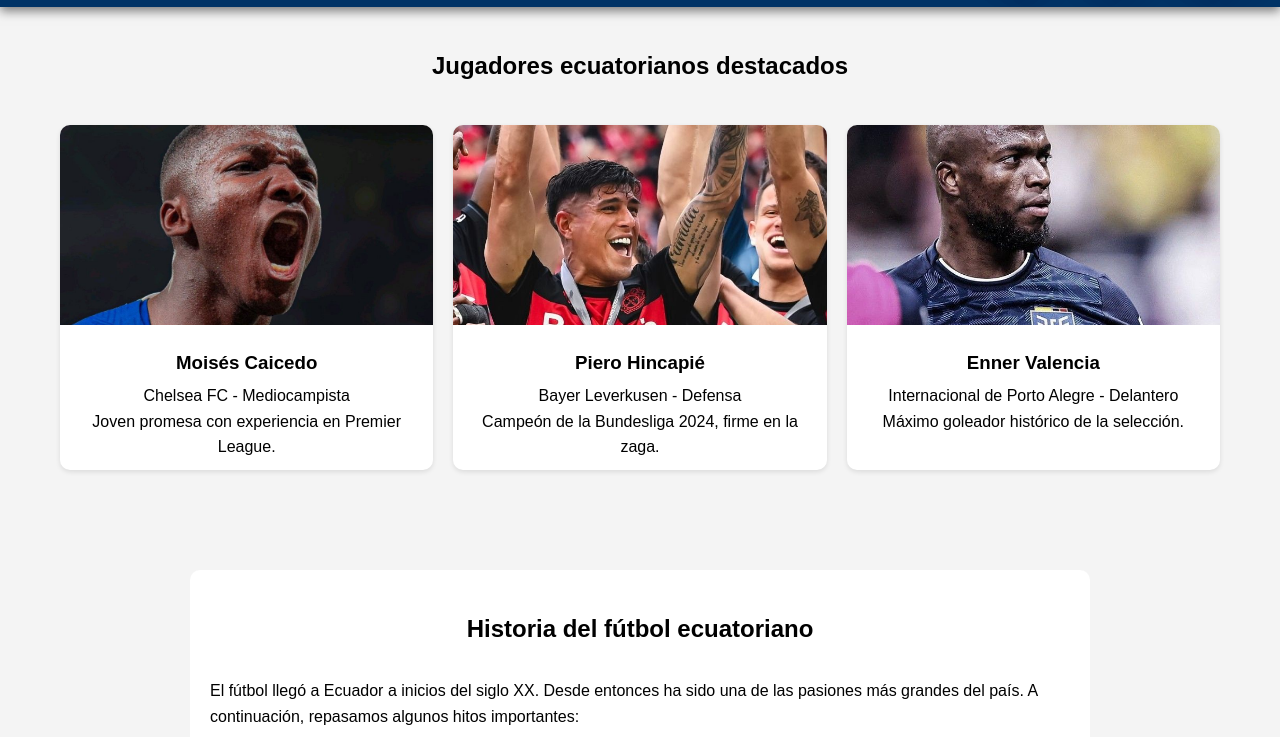
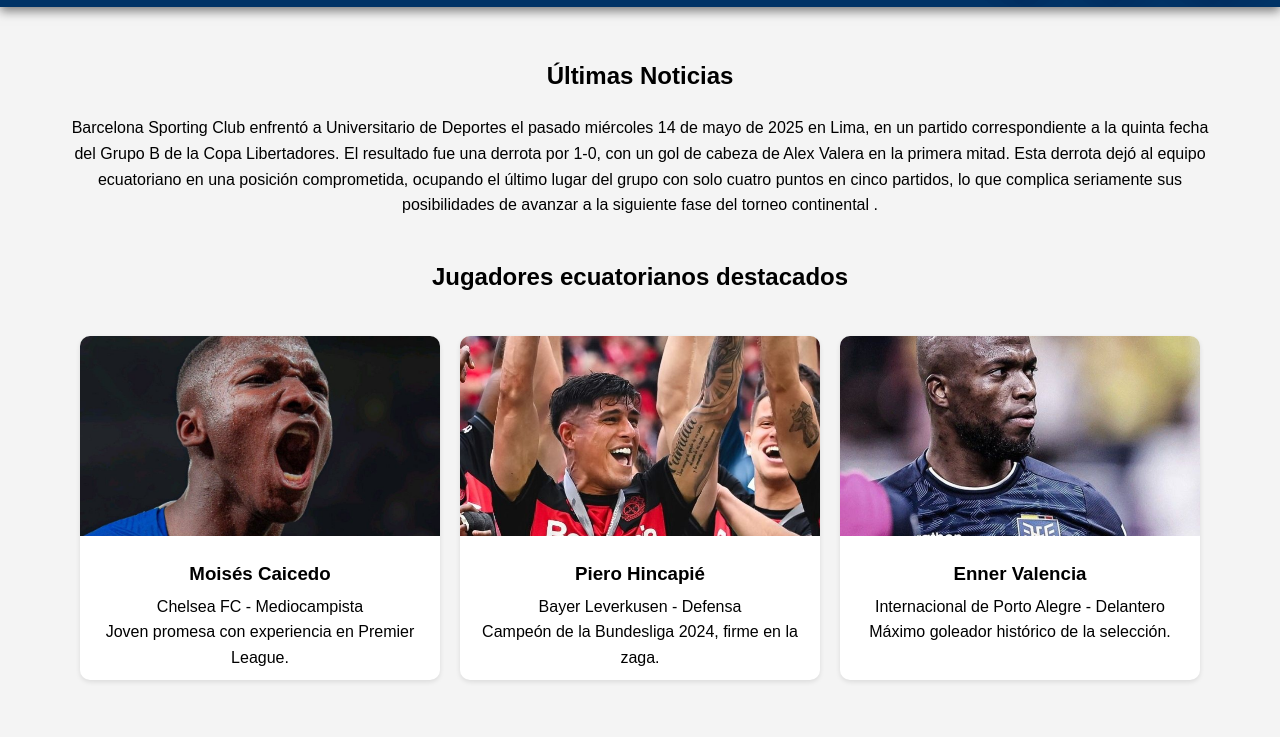
Before and after one commit to andreaBuenav/PROYECTO_1PARCIAL, a plain HTML site: page Index.html in a window 1280 px wide. Shown: the part 63-800 px from the top of the page. Drawn offline with Linux system fonts and the light colour scheme; a web font is replaced by a local one.

Commit message:
Add news section to showcase latest updates and adjust spacing in player section

```diff
--- a/CSS/estilos.css
+++ b/CSS/estilos.css
@@ -93,15 +93,24 @@
 }
 
 /* Sección jugadores */
+article.noticias h2 {
+  margin-bottom: 20px; /* Ajusta este valor al espacio que desees */
+}
+
+article.noticias p {
+  margin-bottom: 40px; /* Ajusta este valor al espacio que desees */
+}
+
+
 .jugadores {
   text-align: center;
   margin-bottom: 60px;
-  padding: 20px;
-  padding-top: 40px;
+  padding: 40px;
+  padding-top: 50px;
 }
 
 .jugadores h2 {
-  margin-top: 80x;
+  margin-top: 20x;
   margin-bottom: 20px;
 }
 
--- a/Index.html
+++ b/Index.html
@@ -29,6 +29,19 @@
     <main>
       <!-- Jugadores destacados -->
       <section class="jugadores">
+
+        <article class="noticias">
+    <h2>Últimas Noticias</h2>
+    <p>
+Barcelona Sporting Club enfrentó a Universitario de Deportes el pasado miércoles 14
+de mayo de 2025 en Lima, en un partido correspondiente a la quinta fecha del Grupo B de
+la Copa Libertadores. El resultado fue una derrota por 1-0, con un gol de cabeza de Alex Valera
+en la primera mitad. Esta derrota dejó al equipo ecuatoriano en una posición comprometida,
+ocupando el último lugar del grupo con solo cuatro puntos en cinco partidos, lo
+que complica seriamente sus posibilidades de avanzar a la
+siguiente fase del torneo continental .    </p>
+  </article>
+
         <h2>Jugadores ecuatorianos destacados</h2>
         <div class="grid">
           <!-- Tarjeta 1 -->
```
